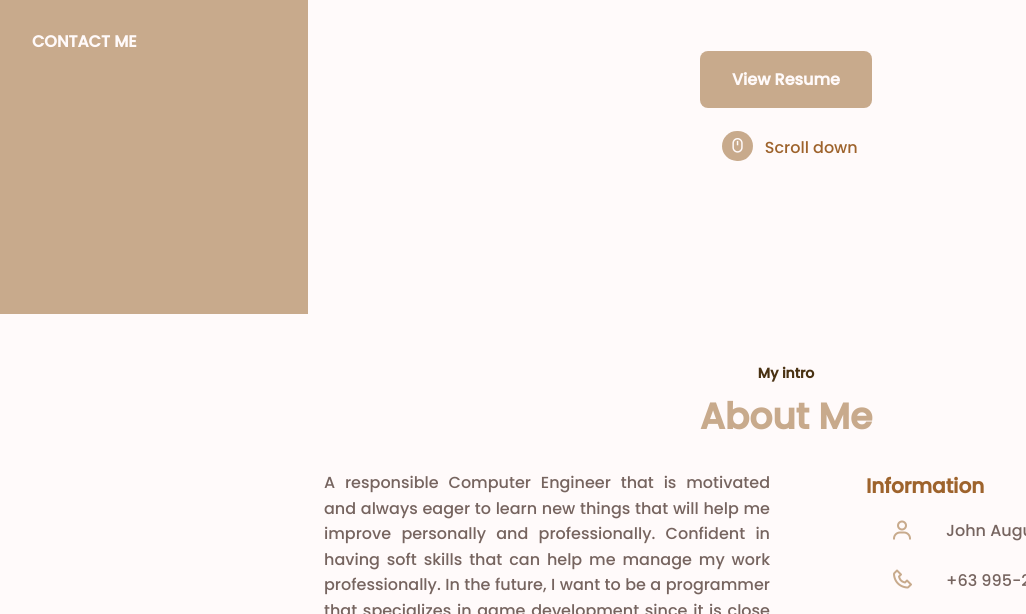
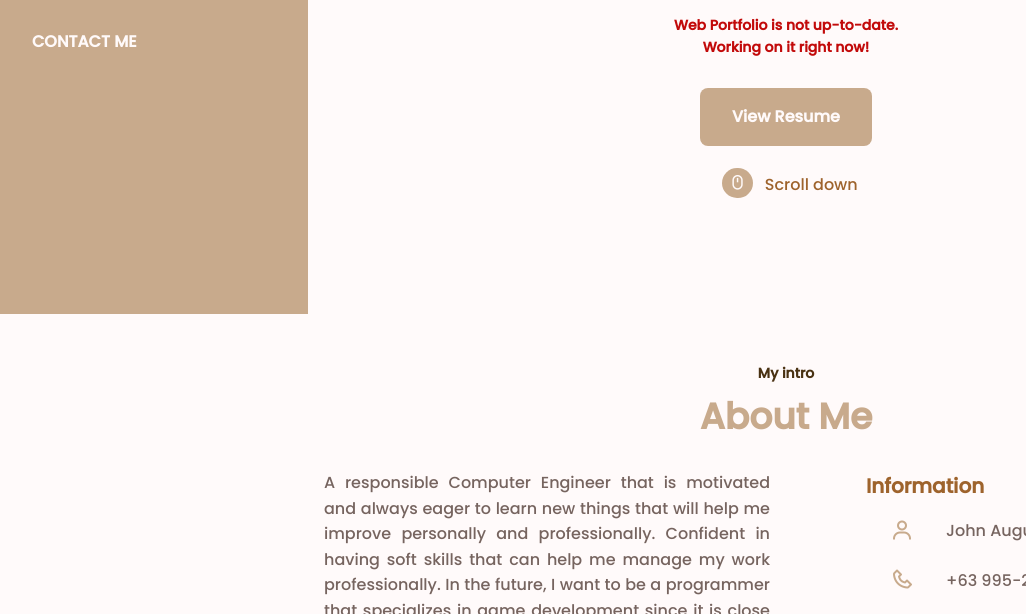
Before and after one commit to SinangAugust/SinangAugust.github.io, a plain HTML site: page index.html in a window 1280 px wide. Shown: the part 486-1100 px from the top of the page, without its empty margins (16-1042 px from the left). Drawn offline with nearby package versions, Linux system fonts and the light colour scheme; some packages are replaced by stand-ins of ours; a script that the page names is missing.

Commit message:
Added "Not Updated" banner

```diff
--- a/index.html
+++ b/index.html
@@ -52,6 +52,11 @@
                         <a href="https://www.linkedin.com/in/sinangaugust/" target="blank" class="home__social-link"><i class='bx bxl-linkedin'></i></a>
                         <a href="https://github.com/SinangAugust" target="blank" class="home__social-link"><i class='bx bxl-github'></i></a>
                     </div>
+
+                    <div>
+                        <span style="color: #c20a0a" class="section-subtitle">Web Portfolio is not up-to-date.<br /> Working on it right now!<br /></span>
+                    </div>
+                    <br />
 
                     <div>
                         <a href="https://www.canva.com/design/DAFKTAdwD2s/29nL7-Nr8kaOgJM8AD7-6A/view?utm_content=DAFKTAdwD2s&utm_campaign=designshare&utm_medium=link&utm_source=publishsharelink" target="blank" class="button home__button">View Resume</a>
```
